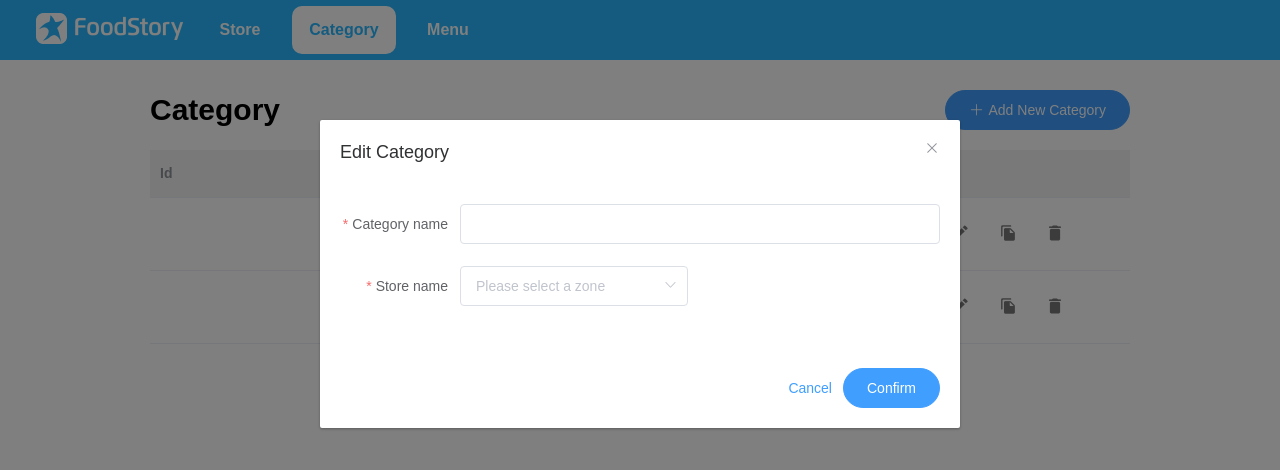
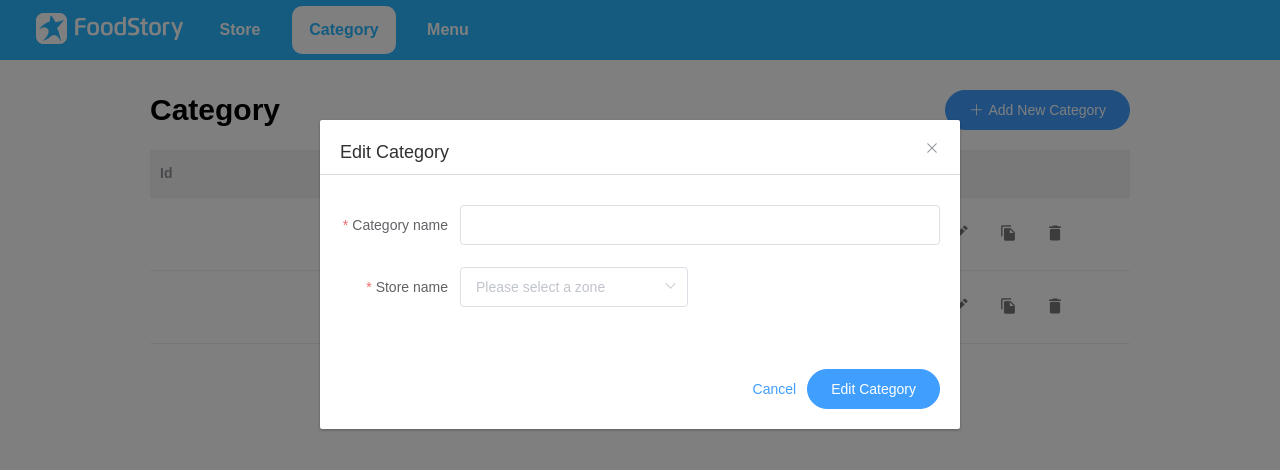
Before and after one commit to pongpat-lm/living-mobile-assignment, a Vue app in the folder frontend-backoffice/: page /category in a window 1280 px wide. Both pictures are taken after a click on the button 960 px from the left and 234 px from the top of the page. Shown: the top 470 px of the page. Built offline with nearby package versions, Linux system fonts and the light colour scheme.

Commit message:
css header line

```diff
--- a/frontend-backoffice/src/components/category/CategoryContent.vue
+++ b/frontend-backoffice/src/components/category/CategoryContent.vue
@@ -70,7 +70,7 @@
             >Cancel</el-button
           >
           <el-button type="primary" @click="submitForm('formEdit')" round
-            >Confirm</el-button
+            >Edit Category</el-button
           >
         </span>
       </el-dialog>
@@ -105,7 +105,7 @@
             >Cancel</el-button
           >
           <el-button type="primary" @click="submitForm('formAdd')" round
-            >Confirm</el-button
+            >Add Category</el-button
           >
         </span>
       </el-dialog>
@@ -191,6 +191,10 @@ export default {
   margin-bottom: 20px;
 }
 
+.el-dialog__header {
+  border-bottom: 1px solid #D9D9D9;
+}
+
 .name {
   font-weight: bold;
   font-size: 30px;
@@ -212,4 +216,5 @@ export default {
 .operation > *:hover {
   opacity: 0.5;
 }
+
 </style>
```
